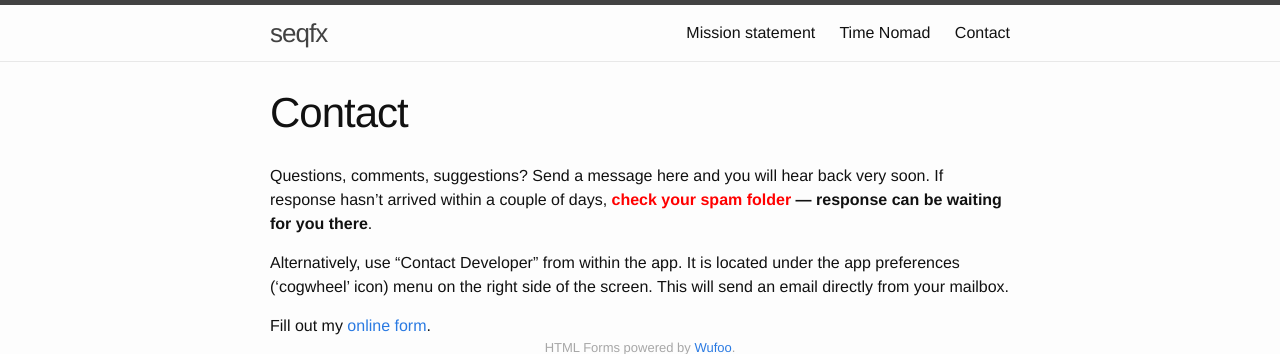
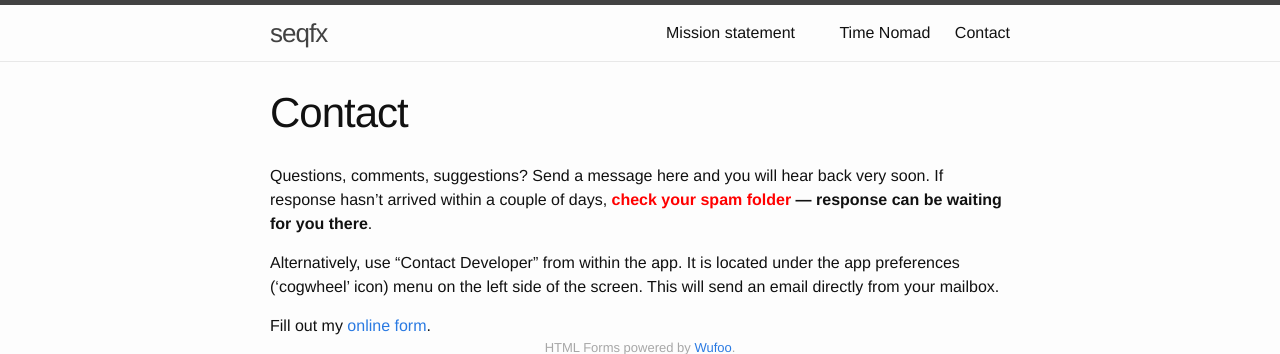
Before and after one commit to seqfx/seqfx.github.io, a Jekyll site: the page built from p10 contact.md, in a window 1280 px wide, cut to the strip 0-354 px from the top of the page. Built offline with Jekyll 4.4.1, drawn with Linux system fonts in a browser that asks for light colours.

Commit message:
Hiding hidden pages

```diff
--- /dev/null
+++ b/Gemfile
@@ -0,0 +1,2 @@
+source 'https://rubygems.org'
+gem 'github-pages', group: :jekyll_plugins
--- a/_includes/footer-simple.html
+++ b/_includes/footer-simple.html
@@ -7,7 +7,7 @@
         <ul class="contact-list">
         <li><a href="/">Home</a></li>
         {% for my_page in site.pages %}
-          {% if my_page.title %}
+          {% if my_page.title != "HIDDEN" %}
           <li><a href="{{ my_page.url | prepend: site.baseurl }}">{{ my_page.title }}</a></li>
           {% endif %}
         {% endfor %}
--- a/_includes/header.html
+++ b/_includes/header.html
@@ -15,7 +15,7 @@
 
       <div class="trigger">
         {% for my_page in site.pages %}
-          {% if my_page.title %}
+          {% if my_page.title != "HIDDEN" %}
           <a class="page-link" href="{{ my_page.url | prepend: site.baseurl }}">{{ my_page.title }}</a>
           {% endif %}
         {% endfor %}
--- a/p10 contact.md
+++ b/p10 contact.md
@@ -6,7 +6,7 @@
 
 Questions, comments, suggestions? Send a message here and you will hear back very soon. If response hasn't arrived within a couple of days, **<span style="color: red;">check your spam folder</span> &mdash; response can be waiting for you there**.
 
-Alternatively, use "Contact Developer" from within the app. It is located under the app preferences ('cogwheel' icon) menu on the right side of the screen. This will send an email directly from your mailbox.
+Alternatively, use "Contact Developer" from within the app. It is located under the app preferences ('cogwheel' icon) menu on the left side of the screen. This will send an email directly from your mailbox.
 
 <div id="wufoo-z14l5vo71rps7mw">
 Fill out my <a href="https://seqfx.wufoo.com/forms/z14l5vo71rps7mw">online form</a>.
```
Also changed, not shown: p02 project.md (+1 -1 lines), p03 about.md (+1 -1 lines), Gemfile.lock (added).
